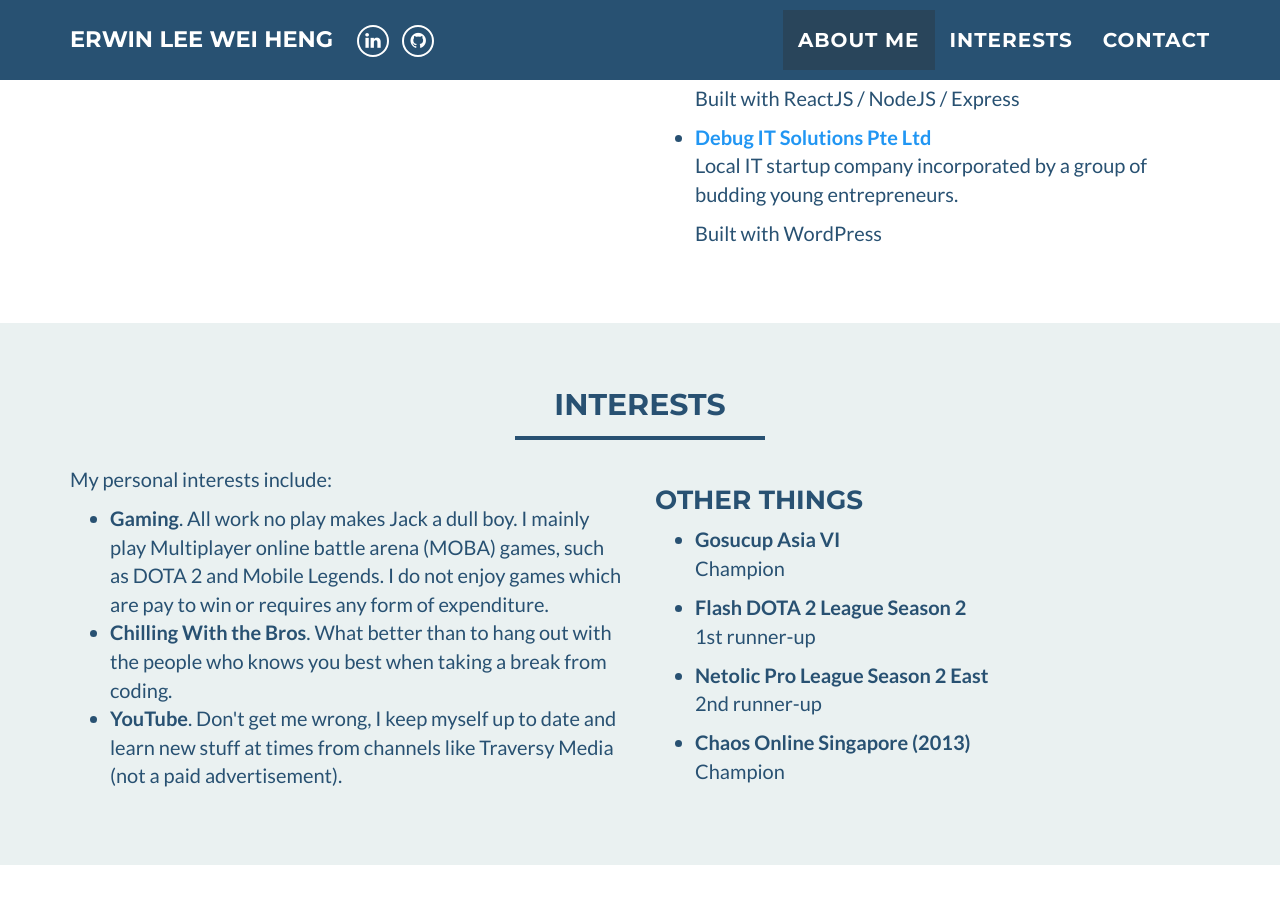
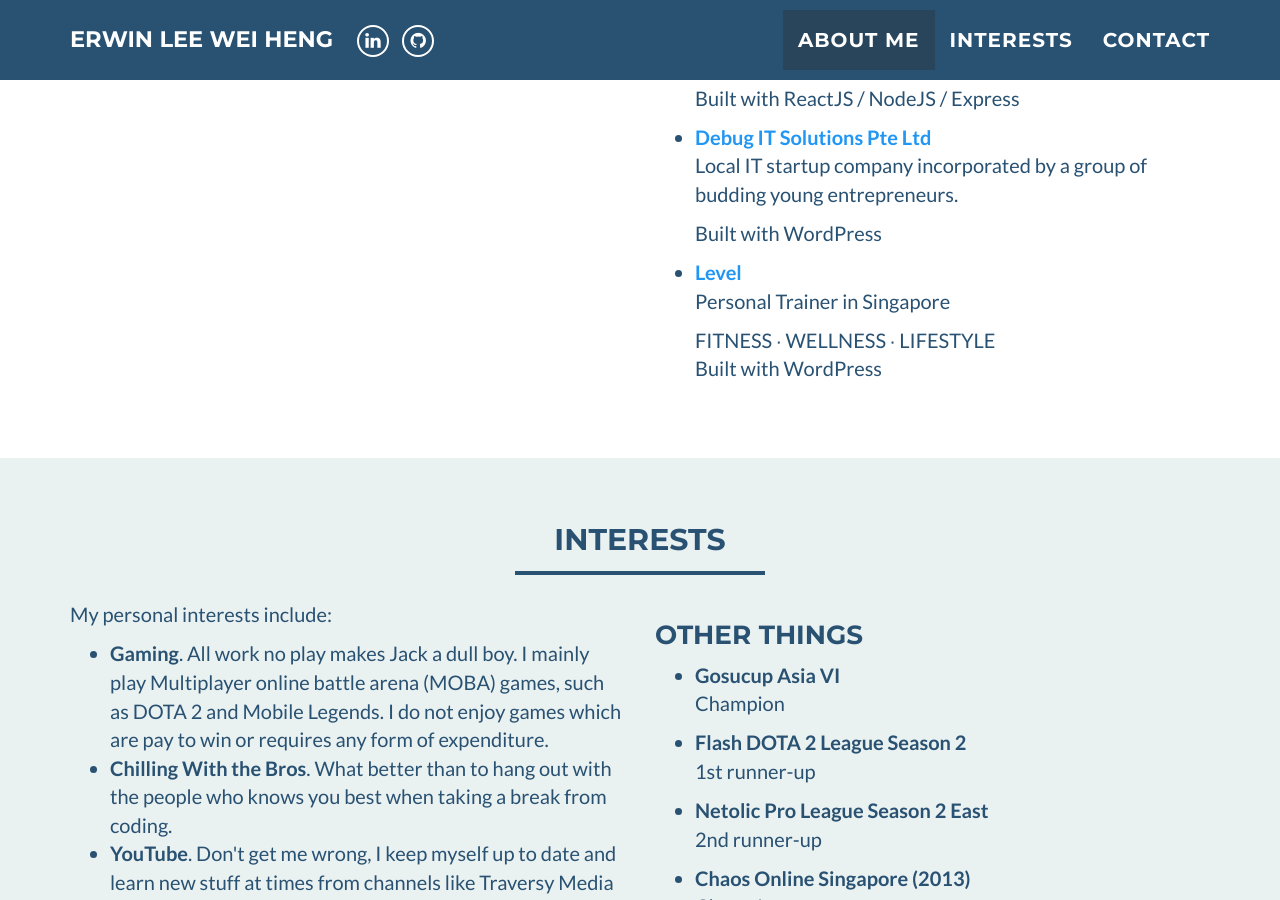
Before and after one commit to 1ung/grad-portfolio, a Jekyll site: the page built from index.html, in a window 1280 px wide and 900 px high, scrolled down 1223 px. Built offline with Jekyll 4.4.1, drawn with Linux system fonts in a browser that asks for light colours.

Commit message:
added level

```diff
--- a/_includes/about_me.html
+++ b/_includes/about_me.html
@@ -60,6 +60,14 @@
               </p>
               <p>Built with WordPress</p>
           </li>
+    			<li>
+              <a href="http://level.com.sg/"><b>Level</b></a>
+              <p>
+                Personal Trainer in Singapore
+              </p>
+              <span>FITNESS ∙ WELLNESS ∙ LIFESTYLE</span>
+              <p>Built with WordPress</p>
+          </li>
 		    </ul>
 	    </div>
     </div>
```
